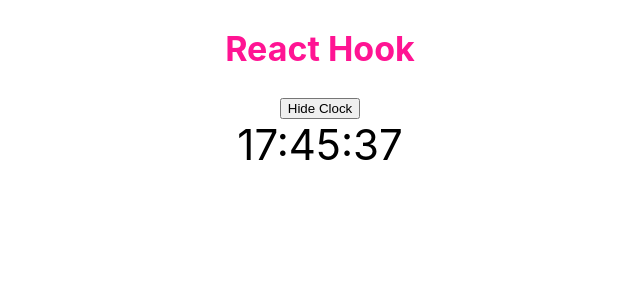
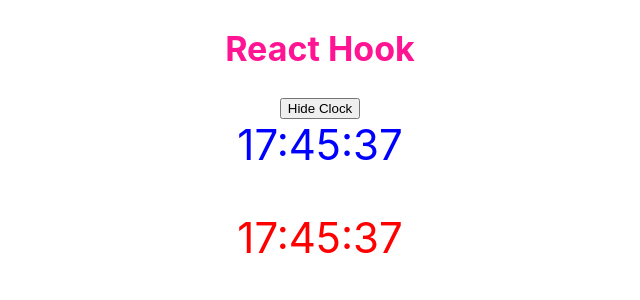
Before and after one commit to tuanthanh0210/React-Hook-2020, a React (Create React App) app: page / in a window 1280 px wide. Shown: the top 300 px of the page, without its empty margins (320-960 px from the left). Built offline with nearby package versions, Linux system fonts and the light colour scheme; no server answers.

Commit message:
add Custom Hook

```diff
--- a/src/App.js
+++ b/src/App.js
@@ -6,6 +6,7 @@
 import queryString from 'query-string'
 import PostFilterForm from './components/PostFilterForm/PostFilterForm';
 import Clock from './components/Clock/Clock';
+import Clock2 from './components/Clock/Clock2';
 
 function App () {
   const [todoList, setTodoList] = useState ([
@@ -93,6 +94,8 @@
         showClock && <Clock />
       }
 
+      <Clock2 />
+
       {/* <PostFilterForm onSubmit={handleFilterChange}/>
       <PostList posts={postList} />
       <Pagination pagination={pagination} onPageChange={handlePageChange}/> */}
--- a/src/components/Clock/Clock.js
+++ b/src/components/Clock/Clock.js
@@ -1,30 +1,12 @@
-import React, { useState, useEffect } from 'react';
+import React from 'react';
+import useClock from '../CustomHook/useClock/useClock';
 
-function formatDate(date) {
-    const hours = `0${date.getHours()}`.slice(-2);
-    const minutes = `0${date.getMinutes()}`.slice(-2);
-    const seconds = `0${date.getSeconds()}`.slice(-2);
-    return `${hours}:${minutes}:${seconds}`;
-}
 
 
 function Clock(props) {
-    const [timeString, setTimeString] = useState('')
-
-    useEffect( () => {
-        const clockInterval = setInterval( () => {
-            const now = new Date();
-            const newTimeString = formatDate(now)
-            setTimeString(newTimeString)
-        }, 1000);
-
-        return () => {
-            console.log('cleanup')
-            clearInterval(clockInterval)
-        }
-    }, [])
+    const {timeString} = useClock()
     return (
-        <div style={{fontSize: `42px`}}>
+        <div style={{fontSize: `42px`, color: `blue`}}>
             {timeString}
         </div>
     );
--- /dev/null
+++ b/src/components/Clock/Clock2.js
@@ -0,0 +1,8 @@
+import React from 'react';
+import useClock from '../CustomHook/useClock/useClock';
+
+export default function Clock2 () {
+  const {timeString} = useClock ();
+
+  return <p style={{fontSize: `42px`, color: `red`}}>{timeString}</p>;
+}
--- /dev/null
+++ b/src/components/CustomHook/useClock/useClock.js
@@ -0,0 +1,28 @@
+import React, { useState, useEffect } from 'react';
+
+function useClock(props) {
+    const [timeString, setTimeString] = useState('')
+
+        function formatDate(date) {
+            const hours = `0${date.getHours()}`.slice(-2);
+            const minutes = `0${date.getMinutes()}`.slice(-2);
+            const seconds = `0${date.getSeconds()}`.slice(-2);
+            return `${hours}:${minutes}:${seconds}`;
+        }
+
+    useEffect( () => {
+        const clockInterval = setInterval( () => {
+            const now = new Date();
+            const newTimeString = formatDate(now)
+            setTimeString(newTimeString)
+        }, 1000);
+
+        return () => {
+            console.log('cleanup')
+            clearInterval(clockInterval)
+        }
+    }, [])
+    return {timeString}
+}
+
+export default useClock;
```
